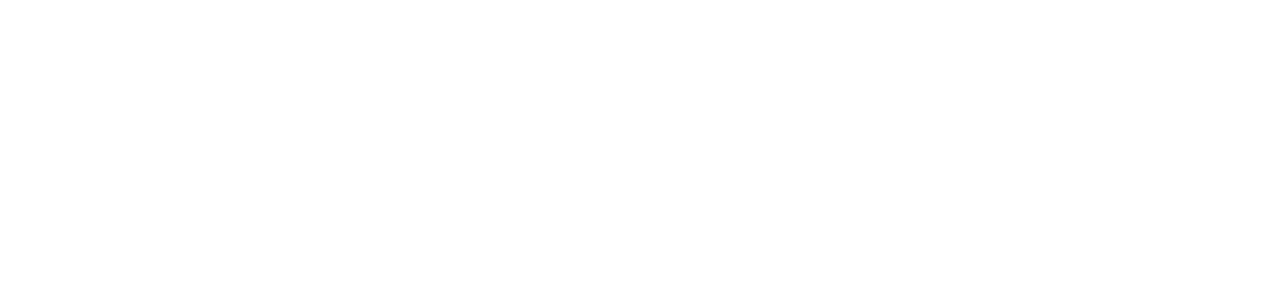
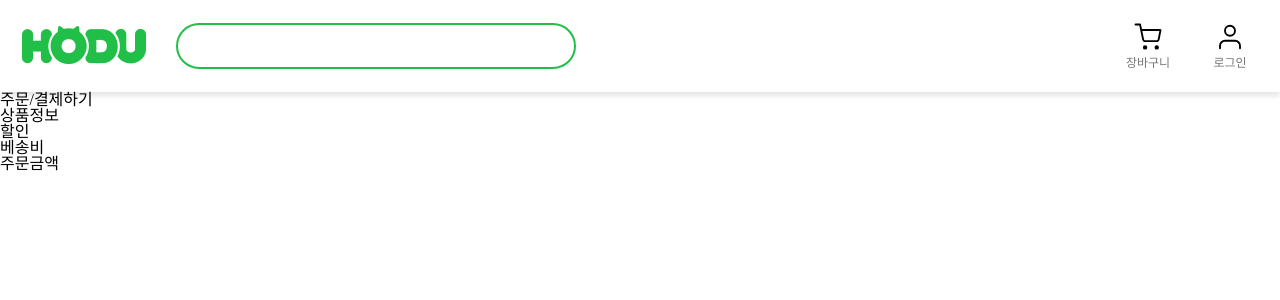
Before and after one commit to greenT-Hee/DevGoodsShop, a React (Create React App) app in the folder my-app/: page /payment in a window 1280 px wide. Before the commit this address had no page. Shown: the top 300 px of the page. Built offline with nearby package versions, Linux system fonts and the light colour scheme; a web font is replaced by a local one.

Commit message:
Add: 주문페이지로 navigate 연결 및 props 전달

```diff
--- a/my-app/src/App.jsx
+++ b/my-app/src/App.jsx
@@ -5,6 +5,7 @@ import Home from "../src/pages/Home";
 import Login from "./pages/Login";
 import SignUp from "./pages/SignUp";
 import ProductDetail from "./pages/ProductDetail";
+import PaymentPage from "./pages/PaymentPage";
 
 function App() {
   return (
@@ -14,6 +15,7 @@ function App() {
         <Route exact path="/login" element={<Login />} />
         <Route exact path="/signUp" element={<SignUp />} />
         <Route exact path="/productDetail/:id" element={<ProductDetail />} />
+        <Route exact path="/payment" element={<PaymentPage />} />
       </Routes>
     </BrowserRouter>
   );
--- /dev/null
+++ b/my-app/src/components/payment/BuyingList.jsx
@@ -0,0 +1,28 @@
+import React from "react";
+import { useLocation, useNavigate } from "react-router";
+
+export default function BuyingList() {
+  const location = useLocation();
+
+  console.log(location.state);
+
+  return (
+    <section>
+      <h2>주문/결제하기</h2>
+      <ul>
+        <li>상품정보</li>
+        <li>할인</li>
+        <li>베송비</li>
+        <li>주문금액</li>
+      </ul>
+      <ul>
+        <li>
+          <img src="" alt="" />
+          <p></p>
+          <p></p>
+          <p></p>
+        </li>
+      </ul>
+    </section>
+  );
+}
--- a/my-app/src/components/products/detail/DetailContent.jsx
+++ b/my-app/src/components/products/detail/DetailContent.jsx
@@ -60,7 +60,7 @@ export default function DetailContent({
         </ProductPriceStrong>
         {/* 주문 수량 */}
         <DeliverySpan>택배배송/ 무료배송</DeliverySpan>
-        <OrderProduct price={price} />
+        <OrderProduct price={price} productId={productId} />
       </div>
     </ProductDetailArticle>
   );
--- /dev/null
+++ b/my-app/src/components/products/detail/OrderButtons.jsx
@@ -0,0 +1,41 @@
+import React from "react";
+import { useNavigate } from "react-router";
+import styled from "styled-components";
+
+const WrapBuyDiv = styled.div`
+  display: flex;
+  justify-content: space-between;
+  margin-top: 22px;
+  font-size: 18px;
+  font-weight: 700;
+`;
+
+const DirectBuyBtn = styled.button`
+  width: 416px;
+  height: 60px;
+  border-radius: 5px;
+  color: #fff;
+  background-color: #21bf48;
+`;
+
+const GoCartBtn = styled.button`
+  width: 200px;
+  height: 60px;
+  border-radius: 5px;
+  color: #fff;
+  background-color: #767676;
+`;
+
+export default function OrderButtons({ productId, orderNum }) {
+  const nav = useNavigate();
+  const GoPaymentPage = () => {
+    nav("/payment", { state: { productId: productId, orderNum: orderNum } });
+  };
+
+  return (
+    <WrapBuyDiv>
+      <DirectBuyBtn onClick={GoPaymentPage}>바로 구매</DirectBuyBtn>
+      <GoCartBtn>장바구니</GoCartBtn>
+    </WrapBuyDiv>
+  );
+}
--- a/my-app/src/components/products/detail/OrderProduct.jsx
+++ b/my-app/src/components/products/detail/OrderProduct.jsx
@@ -3,9 +3,9 @@ import plus from "../../../assets/icon-plus-line.svg";
 import minus from "../../../assets/icon-minus-line.svg";
 import { useState } from "react";
 import CalulatePrice from "./CalulatePrice";
+import OrderButtons from "./OrderButtons";
 
 const WrapOrderNumDiv = styled.div`
-  /* margin-top: 178px; */
   width: 630px;
 `;
 
@@ -47,7 +47,7 @@ const OrderNumLi = styled.li`
   border-right: ${(props) => (props.middle ? "1px solid #c4c4c4" : "")};
 `;
 
-export default function OrderNum({ price }) {
+export default function OrderNum({ price, productId }) {
   const [orderNum, setOrderNum] = useState(1);
 
   const minusOrder = () => {
@@ -81,6 +81,8 @@ export default function OrderNum({ price }) {
       </WrapOrderNumDiv>
       {/* 총 수량, 총 가격 */}
       <CalulatePrice orderNum={orderNum} price={price} />
+      {/* 구매 버튼 */}
+      <OrderButtons productId={productId} orderNum={orderNum} />
     </>
   );
 }
--- /dev/null
+++ b/my-app/src/pages/PaymentPage.jsx
@@ -0,0 +1,16 @@
+import { HomeHeader } from "../components/Header";
+import { ProductListHeader } from "../components/Header";
+import { getCookie } from "../Cookie";
+import BuyingList from "../components/payment/BuyingList";
+
+export default function ProductDetail() {
+  const isCookie = getCookie("refreshToken");
+  const Header =
+    isCookie === undefined ? <HomeHeader /> : <ProductListHeader />;
+  return (
+    <>
+      {Header}
+      <BuyingList />
+    </>
+  );
+}
```
